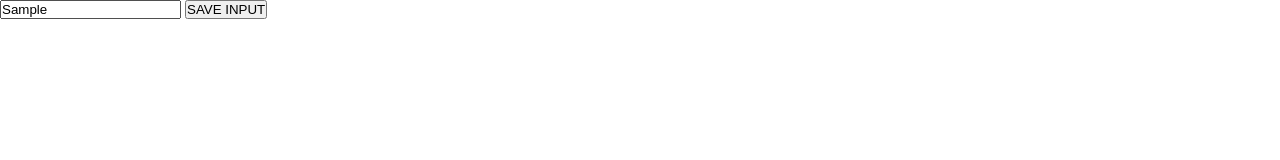
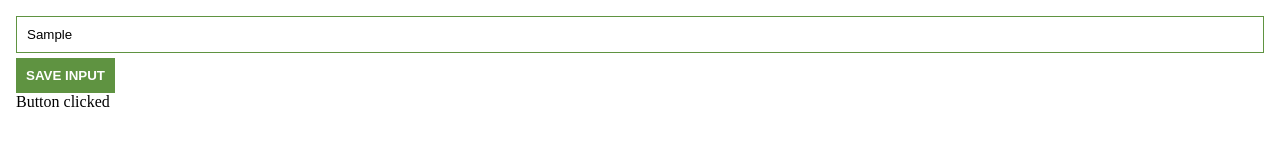
Before and after one commit to Angeltheesoto/BlackJackApp, a plain HTML site: page chrome_Extension/chrome.html in a window 1280 px wide. Both pictures are taken after typing "Sample" into the empty fields and a click on the button "SAVE INPUT". Drawn offline with Linux system fonts and the light colour scheme.

Commit message:
Lesson 9: Const and let

```diff
--- a/chrome_Extension/chrome.css
+++ b/chrome_Extension/chrome.css
@@ -3,3 +3,31 @@
  padding: 0;
  box-sizing: border-box;
 }
+
+body {
+ margin: 1rem;
+}
+
+input {
+ width: 100%;
+ margin-bottom: 5px;
+ padding: 10px;
+ border: 1px solid #5f9341;
+}
+
+button {
+ padding: 10px;
+ color: white;
+ background-color: #5f9341;
+ border: none;
+ font-weight: bold;
+}
+
+button:hover {
+ opacity: .7;
+}
+
+button:active {
+ transition: all 0s ease-in-out;
+ transform: scale(0.9);
+}
--- a/chrome_Extension/chrome.html
+++ b/chrome_Extension/chrome.html
@@ -9,9 +9,11 @@
 </head>
 <body>
 
- <input type="text" id="input-el">
+ <input type="text" id="input-el" name="Chrome"><br>
+
  <button id="input-btn">SAVE INPUT</button>
 
+ <p id="saved-links"></p>
 
  <script src="./chrome.js"></script>
 </body>
--- a/chrome_Extension/chrome.js
+++ b/chrome_Extension/chrome.js
@@ -0,0 +1,15 @@
+
+const inputEl = document.getElementById("input-el");
+const inputBtn = document.getElementById('input-btn');
+let savedLinks = document.getElementById('saved-links');
+let myLeads = [];
+
+// function test() {
+//  savedLinks.textContent += "Button Clicked" + '\r\n'
+// }
+
+// How pros do it - below
+
+inputBtn.addEventListener('click', function() {
+ savedLinks.textContent += "Button clicked" + ' '
+})
```
